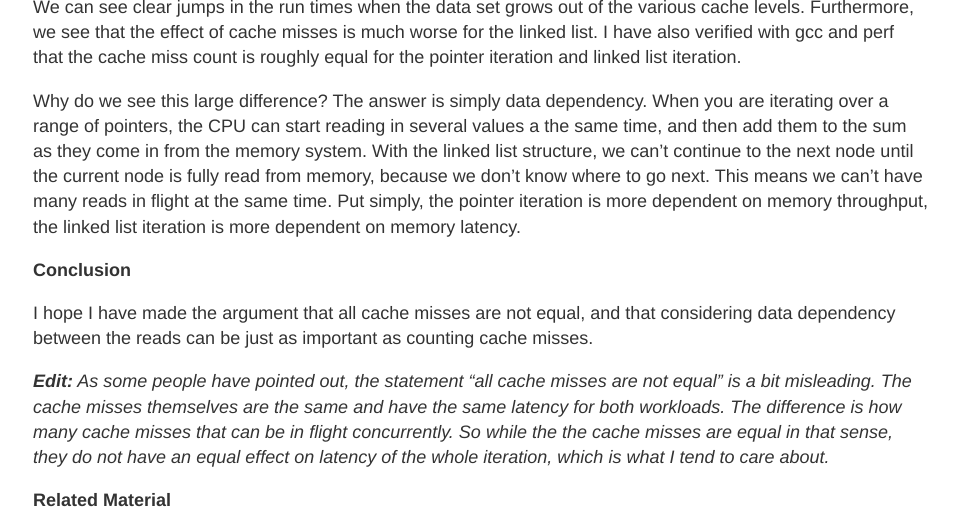
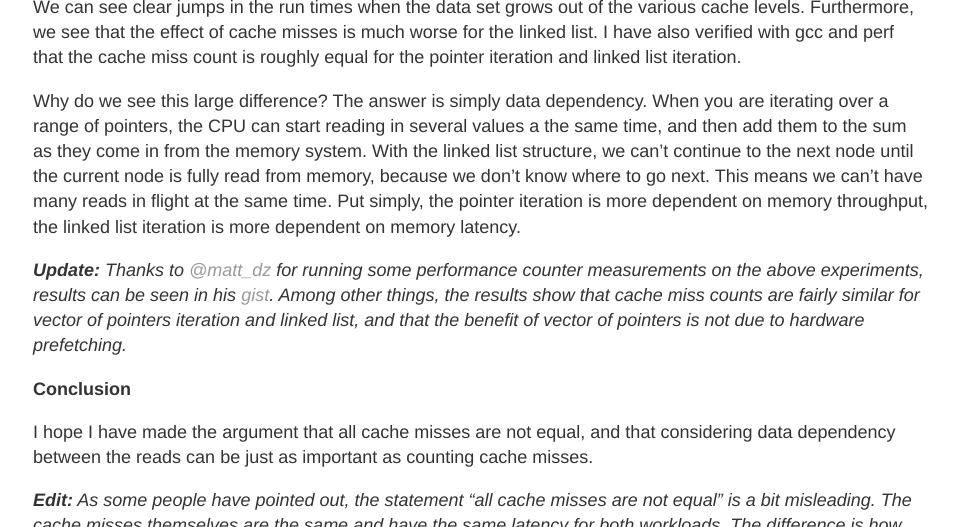
Before and after one commit to larshagencpp/larshagencpp.github.io, a Jekyll site: the page built from _posts/2016-05-01-a-cache-miss-is-not-a-cache-miss.md, in a window 1280 px wide and 900 px high, scrolled down 2244 px, cut to the strip 0-527 px from the top of the window. Shown: the whole strip, without its empty margins (159-1117 px from the left). Built offline with Jekyll 4.4.1, drawn with Linux system fonts in a browser that asks for light colours; formulas are drawn with MathJax 3; comment, search, counter and statistics services are not loaded.

Commit message:
link to matt_dz's gist

```diff
--- a/_posts/2016-05-01-a-cache-miss-is-not-a-cache-miss.md
+++ b/_posts/2016-05-01-a-cache-miss-is-not-a-cache-miss.md
@@ -90,6 +90,8 @@ We can see clear jumps in the run times when the data set grows out of the vario
 
 Why do we see this large difference? The answer is simply data dependency. When you are iterating over a range of pointers, the CPU can start reading in several values a the same time, and then add them to the sum as they come in from the memory system. With the linked list structure, we can't continue to the next node until the current node is fully read from memory, because we don't know where to go next. This means we can't have many reads in flight at the same time. Put simply, the pointer iteration is more dependent on memory throughput, the linked list iteration is more dependent on memory latency.
 
+<i>**Update:** Thanks to [@matt_dz](https://twitter.com/matt_dz) for running some performance counter measurements on the above experiments, results can be seen in his [gist](https://gist.github.com/MattPD/06e293fb935eaf67ee9c301e70db6975). Among other things, the results show that cache miss counts are fairly similar for vector of pointers iteration and linked list, and that the benefit of vector of pointers is not due to hardware prefetching.</i>
+
 **Conclusion**
 
 I hope I have made the argument that all cache misses are not equal, and that considering data dependency between the reads can be just as important as counting cache misses.
```
